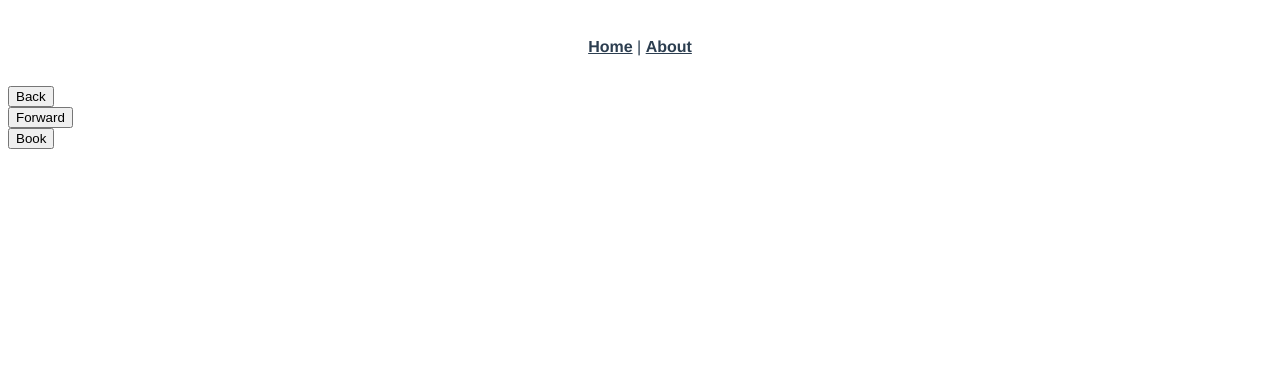
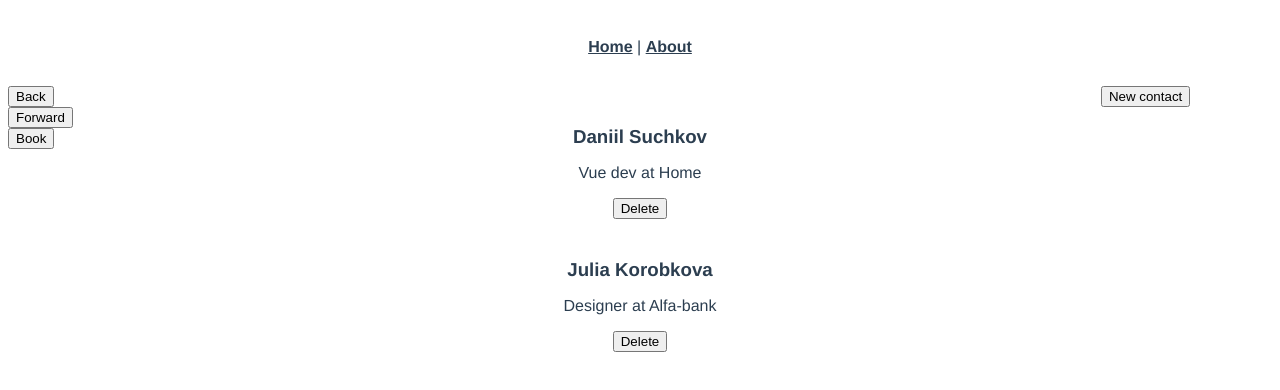
Before and after one commit to kyosheek/vue-contact-book, a Vue app: page /book in a window 1280 px wide. Shown: the top 390 px of the page. Built offline with nearby package versions, Linux system fonts and the light colour scheme.

Commit message:
Add Add new/Remove contact functionality to Book

```diff
--- a/src/App.vue
+++ b/src/App.vue
@@ -7,7 +7,7 @@
     <div id="leftNav">
       <button @click="this.$router.go(-1)">Back</button><div id="flexBreak"></div>
       <button @click="this.$router.go(1)">Forward</button><div id="flexBreak"></div>
-      <button @click="this.$router.push('/')">Book</button><div id="flexBreak"></div>
+      <button @click="this.$router.push('/book')">Book</button><div id="flexBreak"></div>
     </div>
     <router-view/>
   </div>
--- a/src/components/HelloWorld.vue
+++ b/src/components/HelloWorld.vue
@@ -41,7 +41,6 @@ export default {
 };
 </script>
 
-<!-- Add "scoped" attribute to limit CSS to this component only -->
 <style scoped>
 h3 {
   margin: 40px 0 0;
--- /dev/null
+++ b/src/components/book/AddContactDialog.vue
@@ -0,0 +1,65 @@
+<template>
+  <div class="add-contact-dialog">
+    <div clas="add-contact-dialog__content">
+      <label>First name: <input v-model="firstName" /></label><br />
+      <label>Last name: <input v-model="lastName" /></label><br />
+      <label>Position name: <input v-model="position" /></label><br />
+      <label>Company name: <input v-model="company" /></label><br />
+      <button @click="addContact">Add</button>
+      <button @click="addCancel">Cancel</button>
+    </div>
+  </div>
+</template>
+
+<script>
+export default {
+  name: 'AddContactDialog',
+  components: {
+  },
+  props: {
+  },
+  data() {
+    return {
+      firstName: '',
+      lastName: '',
+      position: '',
+      company: '',
+    };
+  },
+  methods: {
+    addContact() {
+      const obj = {
+        firstName: this.firstName,
+        lastName: this.lastName,
+        position: this.position,
+        company: this.company,
+      };
+      this.$emit('add', obj);
+    },
+    addCancel() {
+      this.$emit('cancel');
+    },
+  },
+};
+</script>
+
+<style>
+.add-contact-dialog {
+  position: absolute;
+  top: 0;
+  left: 0;
+  width: 100vw;
+  height: 100vh;
+  display: flex;
+  justify-content: space-around;
+  align-items: center;
+  background-color: rgba(0, 0, 0, 0.15);
+}
+
+.add-contact-dialog__content {
+  flex: 0 1 50vw;
+  border: 2px solid #ff0046;
+  border-radius: 5px;
+  background-color: #cccccc;
+}
+</style>
--- a/src/components/book/ContactCard.vue
+++ b/src/components/book/ContactCard.vue
@@ -0,0 +1,77 @@
+<template>
+  <div class="contact-card" @click="!mouseOverButton && handleDivClick()">
+    <h3 class="contact-card__name">{{ name }}</h3>
+    <p class="contact-card__work">{{ work }}</p>
+    <button
+      @click="mouseOverButton && handleButtonClick()"
+      @mouseover="mouseOverButton = true"
+      @mouseleave="mouseOverButton = false">
+      Delete
+    </button>
+  </div>
+</template>
+
+<script>
+export default {
+  name: 'ContactCard',
+  data() {
+    return {
+      contactInfo: this.data,
+      mouseOverButton: false,
+    };
+  },
+  props: {
+    data: {
+      required: true,
+      type: Object,
+    },
+    index: {
+      required: true,
+      type: String,
+    },
+  },
+  computed: {
+    name() {
+      const { firstName, lastName } = this.contactInfo;
+      let res = firstName.length > 0 ? `${firstName} ` : '';
+      res += lastName.length > 0 ? lastName : '';
+      return res;
+    },
+    work() {
+      const { position, company } = this.contactInfo;
+      let res = position.length > 0 ? position : '';
+      res += company.length > 0 ? ` at ${company}` : '';
+      return res;
+    },
+  },
+  methods: {
+    handleDivClick() {
+      this.$router.push(`/contact/${this.index}`);
+    },
+    handleButtonClick() {
+      this.$emit('delete');
+    },
+  },
+};
+</script>
+
+<style scoped>
+h3 {
+  margin: 40px 0 0;
+}
+ul {
+  list-style-type: none;
+  padding: 0;
+}
+li {
+  display: inline-block;
+  margin: 0 10px;
+}
+a {
+  color: #42b983;
+}
+
+.contact-card, .contact-card > * {
+  cursor: pointer;
+}
+</style>
--- /dev/null
+++ b/src/components/book/DeleteContactDialog.vue
@@ -0,0 +1,52 @@
+<template>
+  <div class="delete-contact-dialog">
+    <div class="delete-contact-dialog__content">
+      <p>Are you sure you want to delete this contact entry?</p>
+      <button @click="deleteContact">Yes</button>
+      <button @click="deleteCancel">No</button>
+    </div>
+  </div>
+</template>
+
+<script>
+export default {
+  name: 'DeleteContactDialog',
+  components: {
+  },
+  props: {
+  },
+  data() {
+    return {
+    };
+  },
+  methods: {
+    deleteContact() {
+      this.$emit('delete');
+    },
+    deleteCancel() {
+      this.$emit('cancel');
+    },
+  },
+};
+</script>
+
+<style>
+.delete-contact-dialog {
+  position: absolute;
+  top: 0;
+  left: 0;
+  width: 100vw;
+  height: 100vh;
+  display: flex;
+  justify-content: space-around;
+  align-items: center;
+  background-color: rgba(0, 0, 0, 0.15);
+}
+
+.delete-contact-dialog__content {
+  flex: 0 1 50vw;
+  border: 2px solid #ff0046;
+  border-radius: 5px;
+  background-color: #cccccc;
+}
+</style>
--- /dev/null
+++ b/src/data.js
@@ -0,0 +1,16 @@
+const dummy = [
+  {
+    firstName: 'Daniil',
+    lastName: 'Suchkov',
+    position: 'Vue dev',
+    company: 'Home',
+  },
+  {
+    firstName: 'Julia',
+    lastName: 'Korobkova',
+    position: 'Designer',
+    company: 'Alfa-bank',
+  },
+];
+
+export default dummy;
--- a/src/router/index.js
+++ b/src/router/index.js
@@ -15,6 +15,11 @@ const routes = [
     // which is lazy-loaded when the route is visited.
     component: () => import(/* webpackChunkName: "about" */ '../views/About.vue'),
   },
+  {
+    path: '/book',
+    name: 'Book',
+    component: () => import('../views/Book.vue'),
+  },
 ];
 
 const router = createRouter({
--- a/src/views/Book.vue
+++ b/src/views/Book.vue
@@ -0,0 +1,87 @@
+<template>
+  <AddContactDialog v-if="adding"
+    @add="addContact"
+    @cancel="addCancel" />
+  <DeleteContactDialog v-if="deleting"
+    @delete="deleteContact"
+    @cancel="deleteCancel" />
+  <div class="book-content">
+    <template v-for="(obj, idx) in contacts" :key="idx">
+      <ContactCard
+        :data="obj" :index="idx"
+        @delete="this.toDelete = idx; this.deleting = true;" />
+    </template>
+  </div>
+  <div class="book-right-aside">
+    <button
+      @click="this.adding = true">New contact</button>
+  </div>
+</template>
+
+<script>
+import ContactCard from '@/components/book/ContactCard.vue';
+import AddContactDialog from '@/components/book/AddContactDialog.vue';
+import DeleteContactDialog from '@/components/book/DeleteContactDialog.vue';
+
+import dummy from '../data';
+
+export default {
+  name: 'Book',
+  components: {
+    ContactCard,
+    AddContactDialog,
+    DeleteContactDialog,
+  },
+  data() {
+    return {
+      contacts: [],
+      adding: false,
+      deleting: false,
+      toDelete: null,
+    };
+  },
+  methods: {
+    addContact(obj) {
+      const keys = Object.keys(this.contacts);
+      const l = keys.length;
+      let key = -1;
+      for (let i = 0; i < l; i += 1) {
+        if (i !== Number(keys[i])) {
+          key = i;
+          break;
+        }
+      }
+      if (key === -1) key = l;
+      this.contacts[key] = obj;
+      this.adding = false;
+    },
+    addCancel() {
+      this.adding = false;
+    },
+    deleteContact() {
+      const tmp = { ...this.contacts };
+      delete tmp[this.toDelete];
+      this.contacts = { ...tmp };
+      this.deleting = false;
+      this.toDelete = null;
+    },
+    deleteCancel() {
+      this.deleting = false;
+      this.toDelete = null;
+    },
+  },
+  created() {
+    this.contacts = { ...dummy };
+  },
+};
+</script>
+
+<style>
+.book-content {
+  flex: 1 1 60vw;
+}
+
+.book-right-aside {
+  flex: 1 1 20vw;
+}
+</style>
--- a/src/views/Home.vue
+++ b/src/views/Home.vue
@@ -7,7 +7,6 @@
 </template>
 
 <script>
-// @ is an alias to /src
 import HelloWorld from '@/components/HelloWorld.vue';
 
 export default {
```
Also changed, not shown: src/components/book/AddContactButton.vue (deleted).
